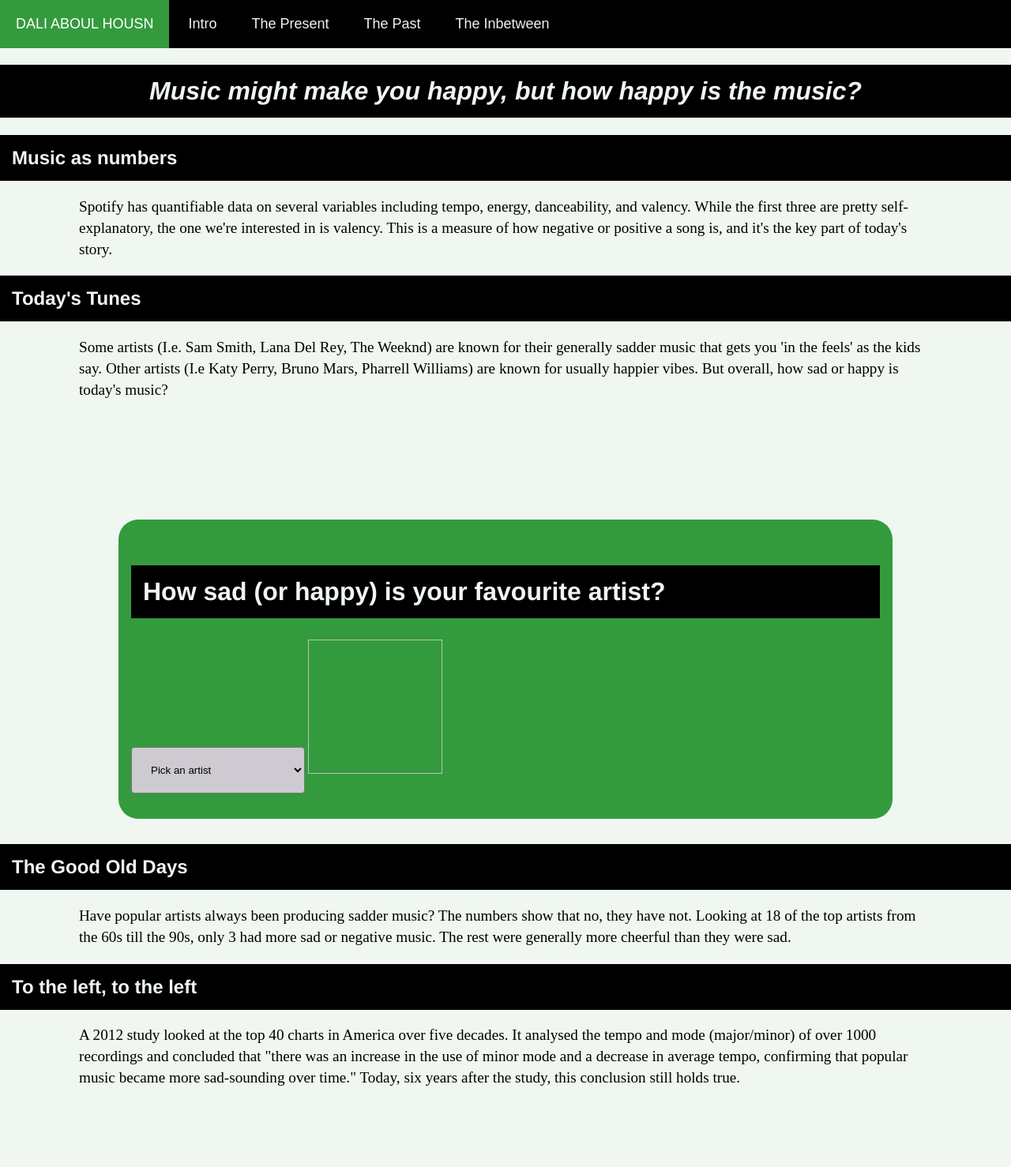
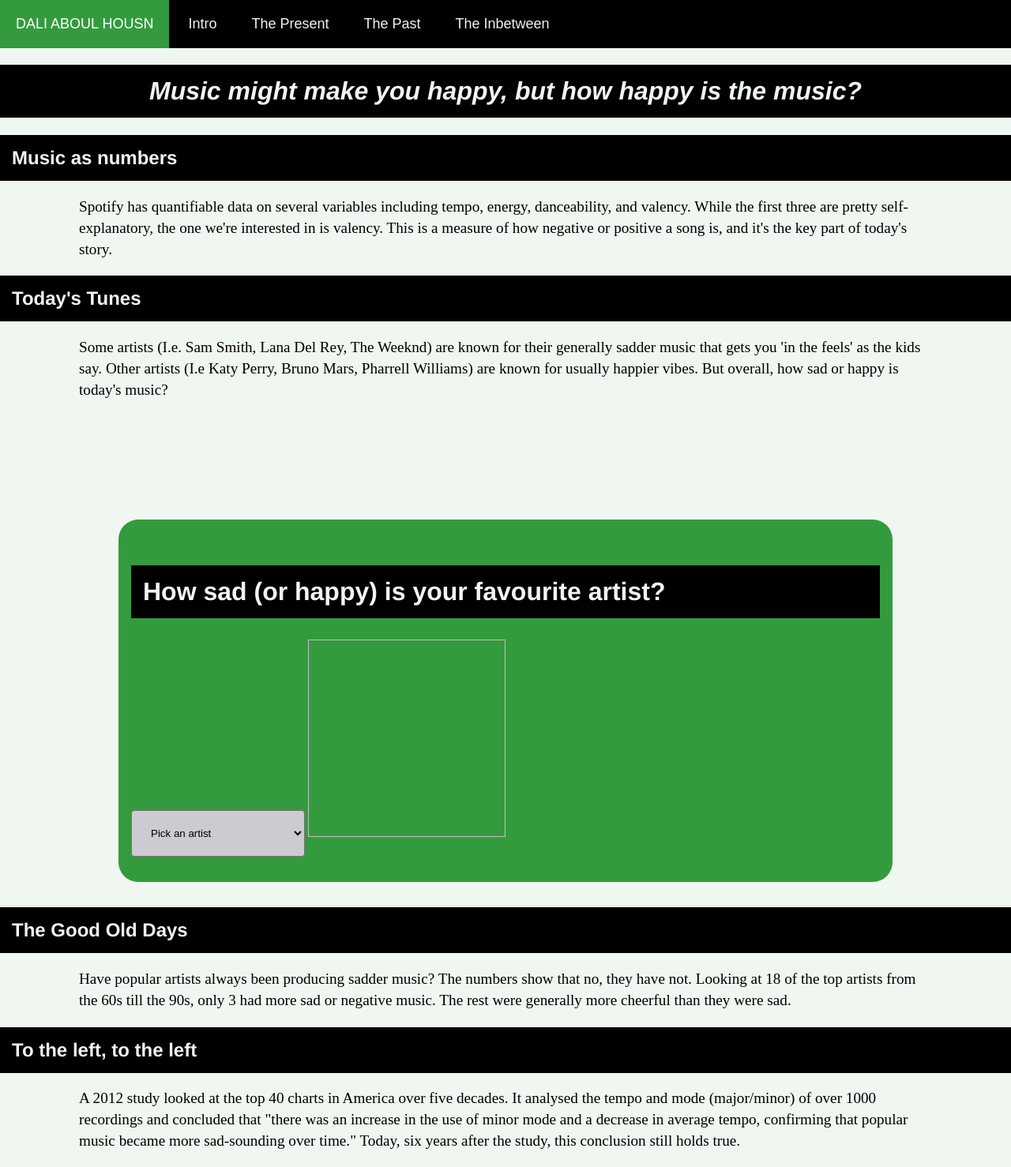
Before and after one commit to ah-dali/ah-dali.github.io, a Jekyll site: the page built from index.html, in a window 1280 px wide. Shown: the whole page at 79% size. Built offline with Jekyll 4.4.1, drawn with Linux system fonts in a browser that asks for light colours; before the commit the page ends 1398 px from its top, so only the background shows below that.

Commit message:
Update index.html

```diff
--- a/index.html
+++ b/index.html
@@ -46,7 +46,7 @@ title: My Project
 						<option value="./jpg/30klr.jpg">The Killers</option>
 						<option value="./jpg/31wkn.jpg">The Weeknd</option>
 					</select>
-					<img id="image" width="170" height="170"/>
+					<img id="image" width="250" height="250"/>
 				</form>
 			</div>
 		</div>
```
